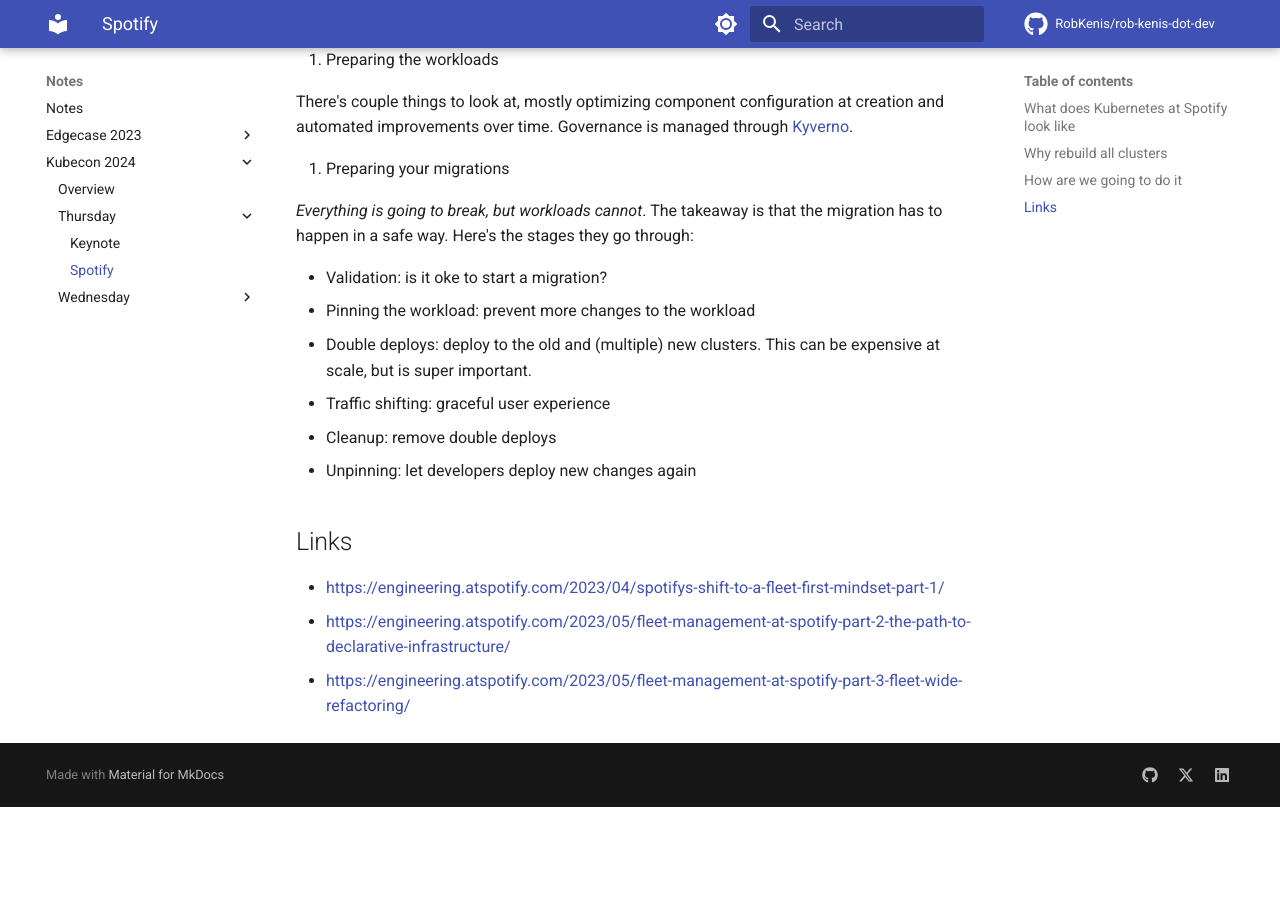
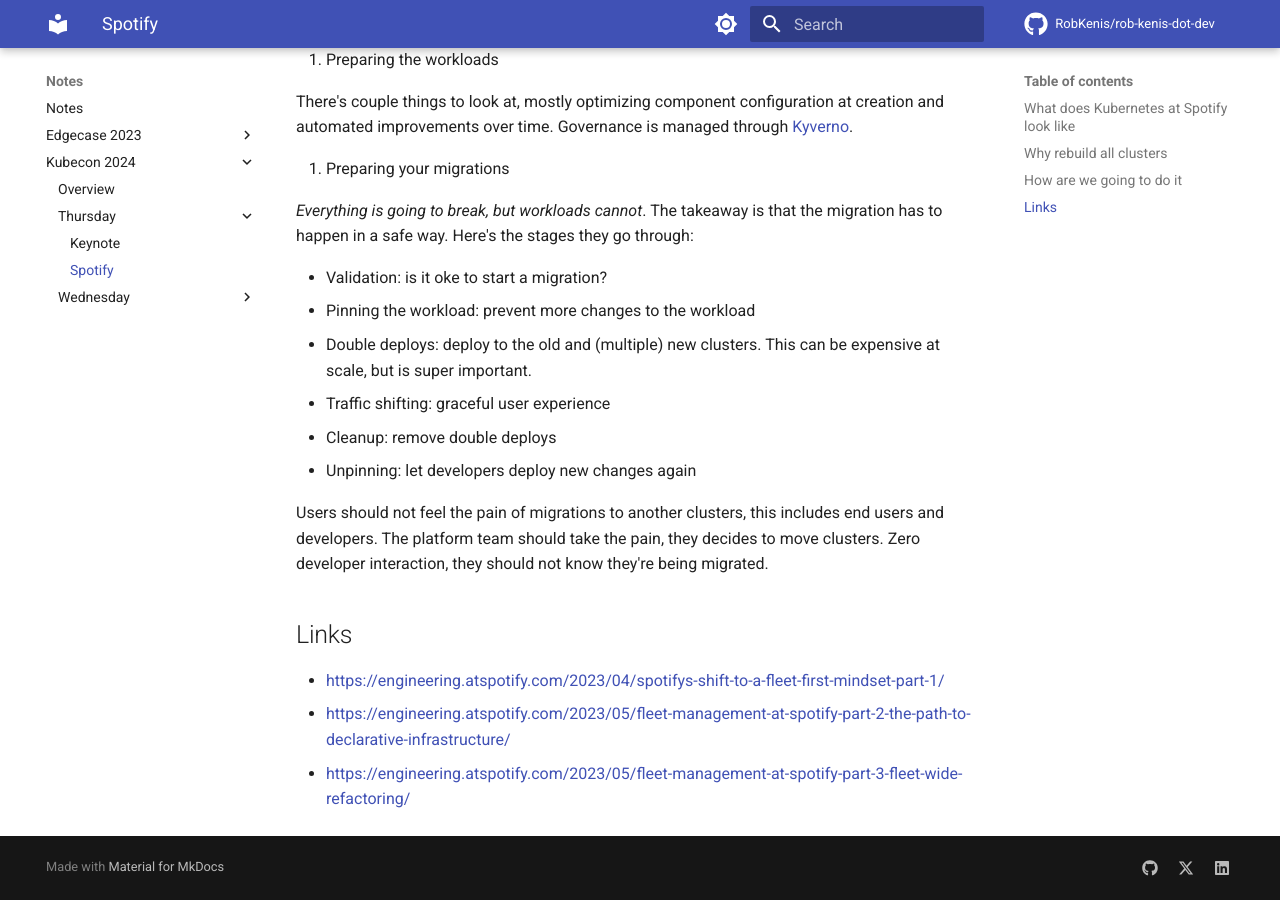
Before and after one commit to RobKenis/rob-kenis-dot-dev, an MkDocs documentation site: the page built from docs/kubecon-2024/thursday/2-spotify.md, in a window 1280 px wide and 900 px high, scrolled down 1290 px. Built offline with MkDocs 1.6.1 and Material for MkDocs 9.7.7, drawn with Linux system fonts in a browser that asks for light colours; comment, search, counter and statistics services are not loaded; before the commit the page ends 2097 px from its top, so only the background shows below that.

Commit message:
Add moooooooore notes

```diff
--- a/docs/kubecon-2024/thursday/2-spotify.md
+++ b/docs/kubecon-2024/thursday/2-spotify.md
@@ -61,6 +61,9 @@
 - Cleanup: remove double deploys
 - Unpinning: let developers deploy new changes again
 
+Users should not feel the pain of migrations to another clusters, this includes end users and developers. The platform team should take
+the pain, they decides to move clusters. Zero developer interaction, they should not know they're being migrated.
+
 ## Links
 
 - <https://engineering.atspotify.com/2023/04/spotifys-shift-to-a-fleet-first-mindset-part-1/>
```
